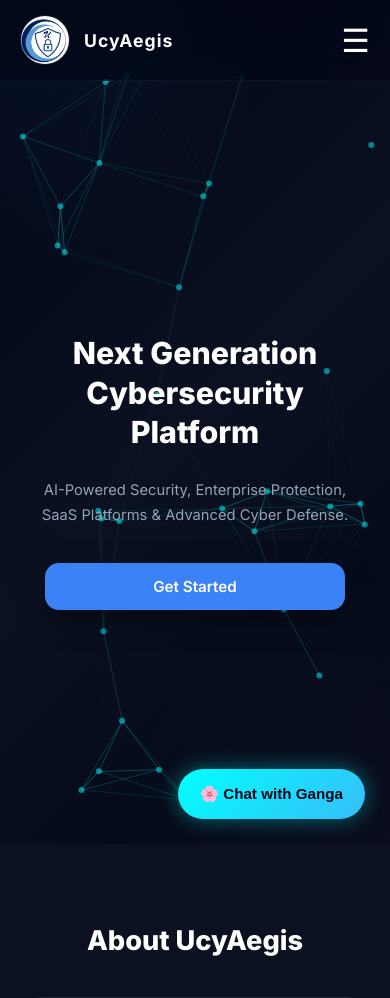
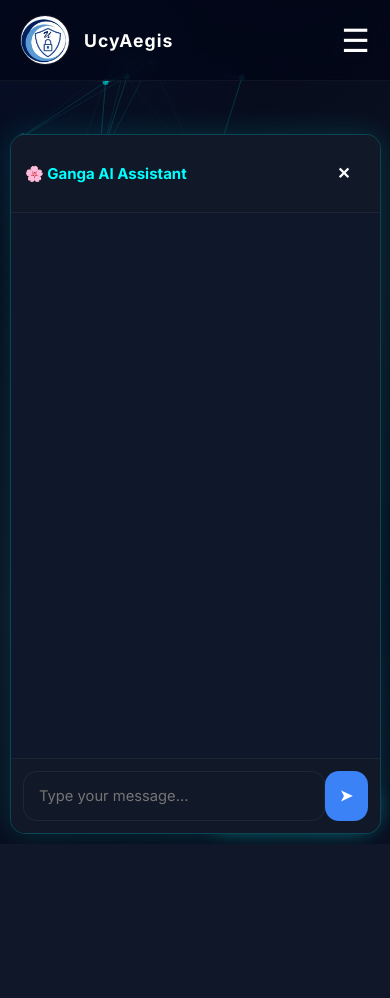
Before and after one commit to AchalBabu/UcyAegis, a Flask app: page / in a window 390 px wide. Shown: the top 998 px of the page. After the commit the page ends 840 px from the top, so only its background shows below. Run offline with Flask 3, Linux system fonts and the light colour scheme.

Commit message:
Updated Ganga AI responsive chatbot

```diff
--- a/templates/index.html
+++ b/templates/index.html
@@ -360,6 +360,7 @@
     width:360px;
 
     height:85vh;
+
     max-height:700px;
 
     background:#0f172a;
@@ -377,6 +378,10 @@
     backdrop-filter:blur(10px);
 
     box-shadow:0 0 30px rgba(0,255,255,0.15);
+
+    display:flex;
+
+    flex-direction:column;
 }
 
 /* ===================================== */
@@ -421,7 +426,7 @@
 
 #ganga-messages{
 
-    height:420px;
+    flex:1;
 
     overflow-y:auto;
 
@@ -457,7 +462,7 @@
 }
 
 /* ===================================== */
-/* INPUT */
+/* INPUT AREA */
 /* ===================================== */
 
 #ganga-input-area{
@@ -471,38 +476,77 @@
     border-top:1px solid rgba(255,255,255,0.05);
 }
 
-#ganga-user-input{
+#ganga-input{
 
     flex:1;
 
-    background:#1e293b;
+    padding:12px;
 
     border:none;
 
     outline:none;
 
-    color:white;
-
-    padding:12px;
-
     border-radius:10px;
 }
 
-#ganga-send-btn{
+#ganga-send{
 
     margin-left:10px;
 
-    background:#00ffff;
+    padding:12px 16px;
 
     border:none;
-
-    padding:12px 16px;
 
     border-radius:10px;
 
     cursor:pointer;
+}
 
-    font-weight:bold;
+/* ===================================== */
+/* MOBILE RESPONSIVE */
+/* ===================================== */
+
+@media screen and (max-width:768px){
+
+    #ganga-chat-box{
+
+        width:95%;
+
+        height:90vh;
+
+        right:10px;
+
+        left:10px;
+
+        bottom:10px;
+
+        border-radius:15px;
+    }
+
+    #ganga-chat-btn{
+
+        bottom:15px;
+
+        right:15px;
+
+        padding:14px 18px;
+
+        font-size:14px;
+    }
+
+    #ganga-header{
+
+        padding:14px;
+
+        font-size:15px;
+    }
+
+    #ganga-messages{
+
+        font-size:13px;
+
+        padding:12px;
+    }
 }
 
 </style>
```
